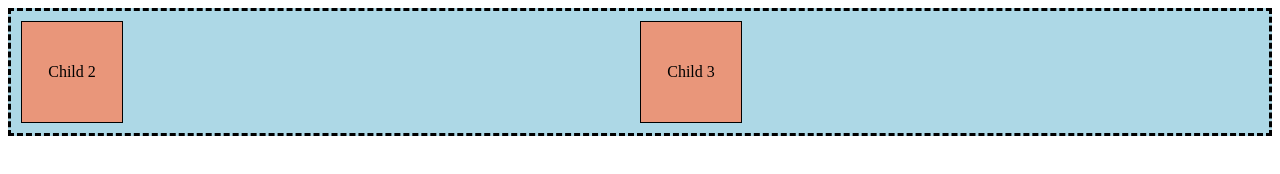
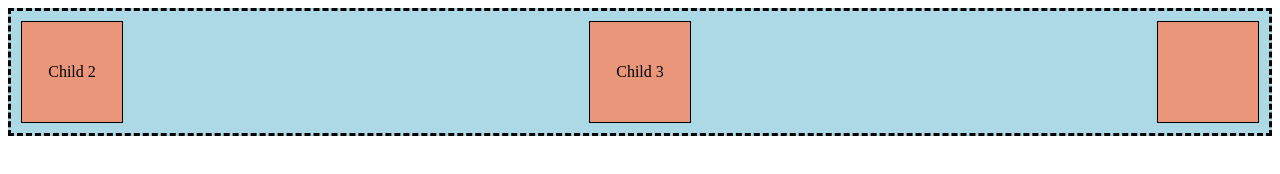
Before and after one commit to Annie-Huang/mutation-observer, a website: page index.html in a window 1280 px wide. Drawn offline with Linux system fonts and the light colour scheme.

Commit message:
Update style.css and newly appendChild div can display correct styling

```diff
--- a/style.css
+++ b/style.css
@@ -5,7 +5,7 @@
   border: dashed;
   padding: 10px;
 }
-.child {
+.parent > * {
   min-width: 100px;
   aspect-ratio: 1;
   border: 1px solid;
```
